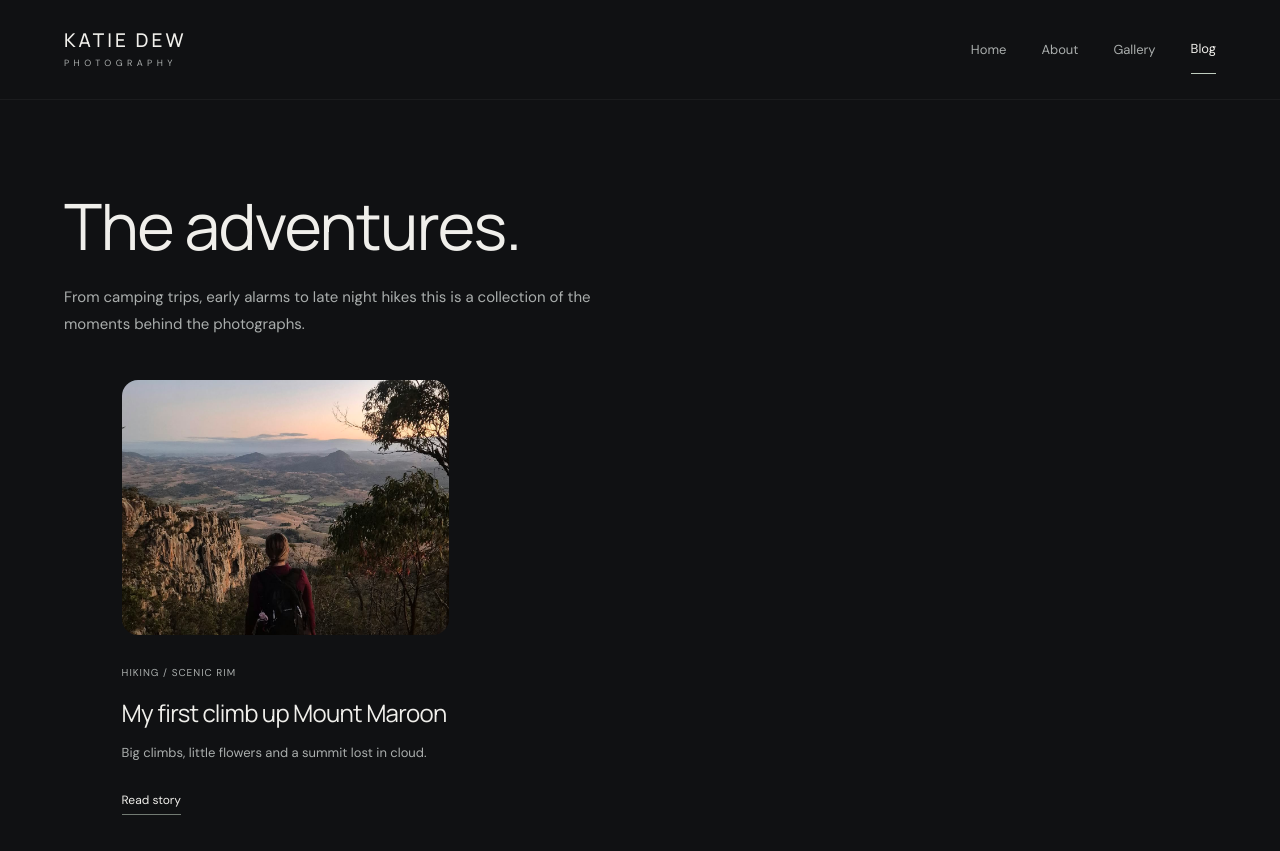
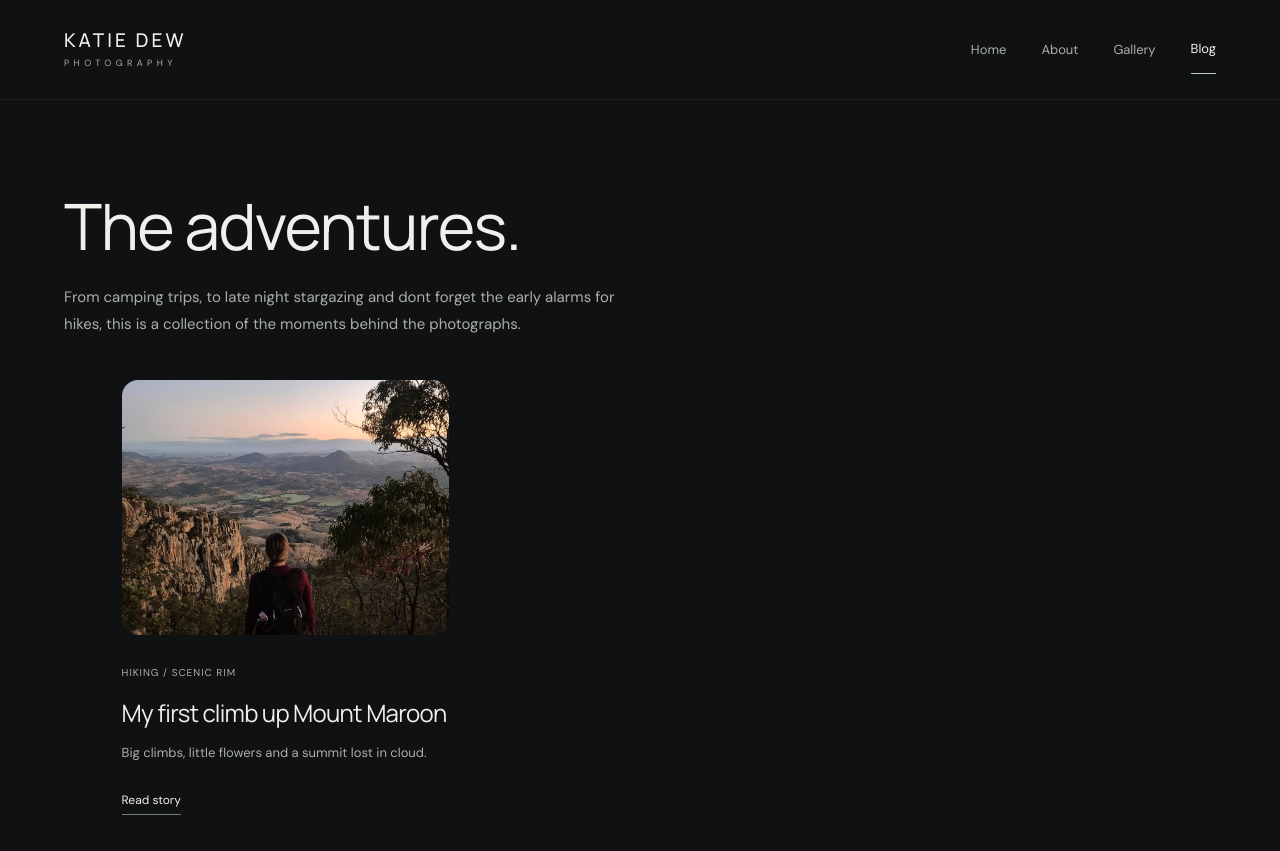
Before and after one commit to katiedphoto/website, a plain HTML site: page blog.html in a window 1280 px wide. Shown: the top 851 px of the page. Drawn offline with Linux system fonts and the light colour scheme.

Commit message:
Update blog.html

```diff
--- a/blog.html
+++ b/blog.html
@@ -46,7 +46,7 @@
       <h1>The adventures.</h1>
 
       <p>
-        From camping trips, early alarms to late night hikes
+        From camping trips, to late night stargazing and dont forget the early alarms for hikes,
         this is a collection of the moments behind the photographs.
       </p>
 
```
